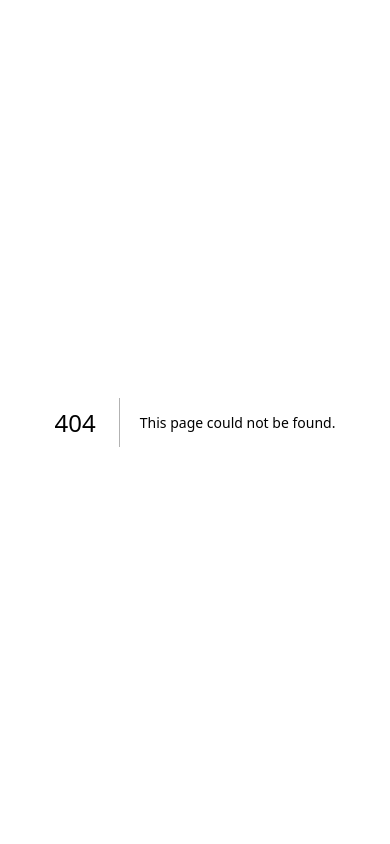
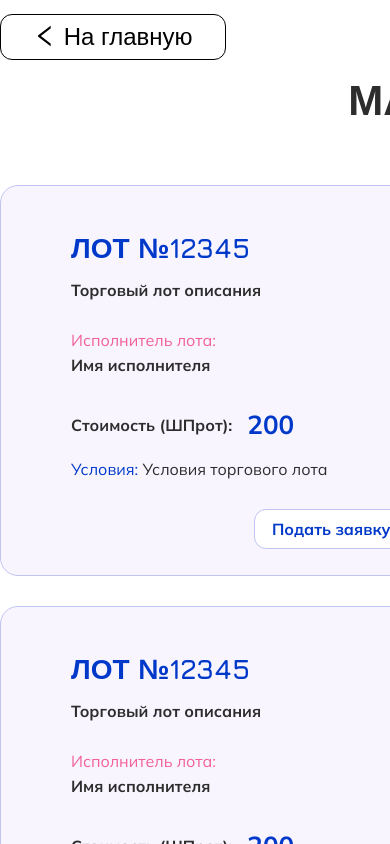
Before and after one commit to Michaelkh20/LMS-Entrepreneurship-School-Frontend, a Next.js app in the folder frontend/: page /learner/shop in a window 390 px wide. Before the commit this address had no page. Shown: the top 844 px of the page. Built offline with nearby package versions, Linux system fonts and the light colour scheme.

Commit message:
shop page + header fixes

```diff
--- a/frontend/src/app/student/shop/page.tsx
+++ b/frontend/src/app/learner/shop/page.tsx
@@ -2,7 +2,7 @@
 import styles from './page.module.css'
 import { Mulish, Jura } from 'next/font/google'
 import Link from 'next/link'
-import HeaderLernerBig from "@/components/headers/header-lerner-big/header"
+import NavBar from "@/components/headers/header-tracker-learner/header"
 import TradeLotCard from "@/components/LotCard/lot-card"
 
 const mulish = Mulish({
@@ -18,7 +18,12 @@
     <main className={mulish.className}>
       <div className={styles.wrapper}>
         <div className={styles.container}>
-          <HeaderLernerBig/>
+          <NavBar
+            balance={15}
+            name="Иван"
+            isHomePage={false}
+            isTrackerPage={false}
+          />
           <div className={jura.className}>
               <h1 className={styles.page_label}>МАГАЗИН</h1>
           </div>
--- a/frontend/src/components/headers/header-tracker-learner/header.module.css
+++ b/frontend/src/components/headers/header-tracker-learner/header.module.css
@@ -4,7 +4,7 @@
   display: flex;
   justify-content: space-between;
   align-items: center;
-  padding: 1rem 10rem;
+  padding: 14px 0px;
   background-color: #ffffff;
 }
 
@@ -43,10 +43,3 @@
   font-size:2.25rem;
   color: #FF69A1;
 }
-
-@media (max-width: 768px) {
-  .nav {
-    flex-direction: column;
-    align-items: flex-start;
-  }
-}
```
Also changed, not shown: frontend/src/app/learner/shop/page.module.css (renamed from frontend/src/app/student/shop/page.module.css).
